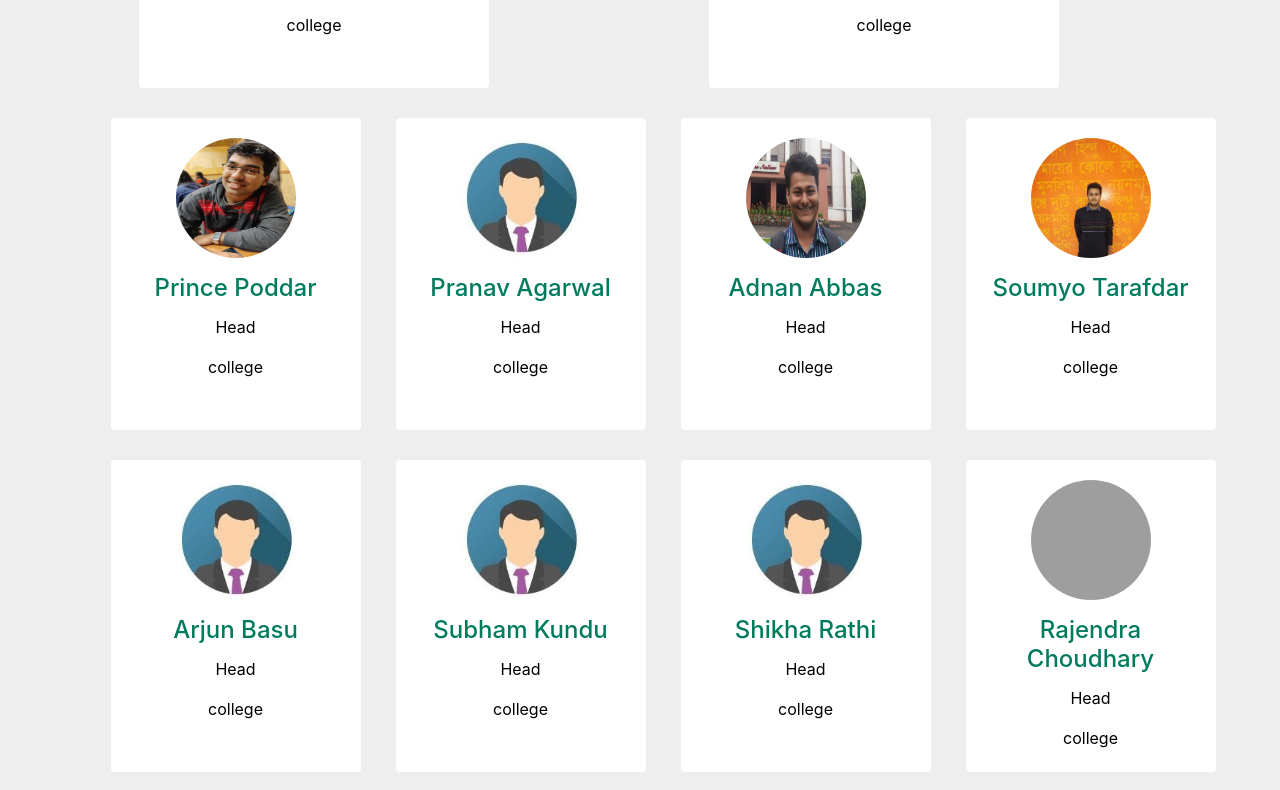
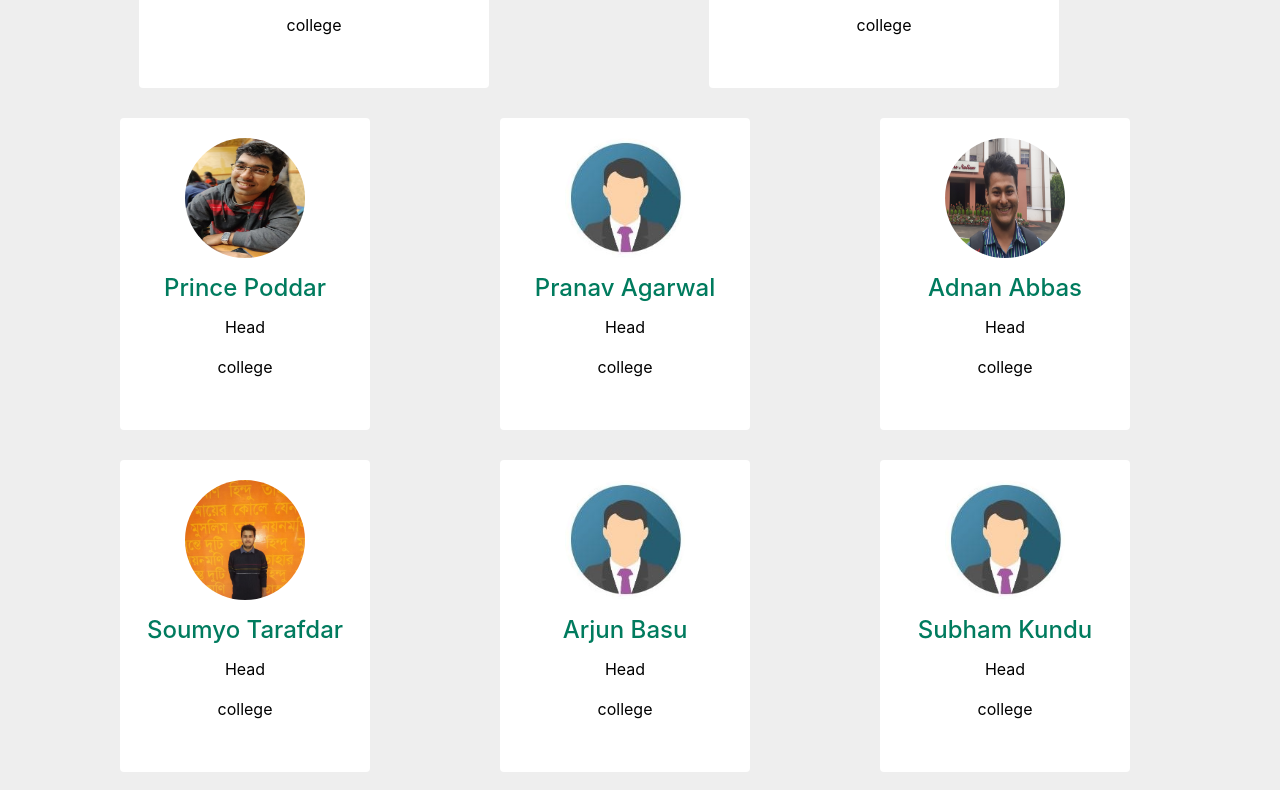
Before and after one commit to divyanshgupta56/mi-ed-home_page, a plain HTML site: page team.html in a window 1280 px wide. Shown: the part 790-1580 px from the top of the page. Drawn offline with nearby package versions, Linux system fonts and the light colour scheme; grey boxes are pictures that could not be loaded; files whose address does not match are found by name.

Commit message:
team updated

```diff
--- a/team.html
+++ b/team.html
@@ -747,7 +747,7 @@ section .section-title {
             </div>
             <!-- ./Team member -->
             <!-- Team member -->
-            <div class="col-xs-12 col-sm-6 col-md-6 col-lg-3">
+            <div class="col-xs-12 col-sm-6 col-md-4 col-lg-4">
                 <div class="image-flip" ontouchstart="this.classList.toggle('hover');">
                     <div class="mainflip">
                         <div class="frontside">
@@ -801,7 +801,7 @@ section .section-title {
             </div>
             <!-- ./Team member -->
             <!-- Team member -->
-            <div class="col-xs-12 col-sm-6 col-md-6 col-lg-3">
+            <div class="col-xs-12 col-sm-6 col-md-4 col-lg-4">
                 <div class="image-flip" ontouchstart="this.classList.toggle('hover');">
                     <div class="mainflip">
                         <div class="frontside">
@@ -853,7 +853,7 @@ section .section-title {
                     </div>
                 </div>
             </div>
-            <div class="col-xs-12 col-sm-6 col-md-6 col-lg-3">
+            <div class="col-xs-12 col-sm-6 col-md-4 col-lg-4">
                 <div class="image-flip" ontouchstart="this.classList.toggle('hover');">
                     <div class="mainflip">
                         <div class="frontside">
@@ -906,7 +906,7 @@ section .section-title {
             </div>
             <!-- ./Team member -->
             <!-- Team member -->
-            <div class="col-xs-12 col-sm-6 col-md-6 col-lg-3">
+            <div class="col-xs-12 col-sm-6 col-md-4 col-lg-4">
                 <div class="image-flip" ontouchstart="this.classList.toggle('hover');">
                     <div class="mainflip">
                         <div class="frontside">
@@ -959,7 +959,7 @@ section .section-title {
             </div>
             <!-- ./Team member -->
             <!-- Team member -->
-            <div class="col-xs-12 col-sm-6 col-md-6 col-lg-3">
+            <div class="col-xs-12 col-sm-6 col-md-4 col-lg-4">
                 <div class="image-flip" ontouchstart="this.classList.toggle('hover');">
                     <div class="mainflip">
                         <div class="frontside">
@@ -1010,7 +1010,7 @@ section .section-title {
                     </div>
                 </div>
             </div>
-            <div class="col-xs-12 col-sm-6 col-md-6 col-lg-3">
+            <div class="col-xs-12 col-sm-6 col-md-4 col-lg-4">
                 <div class="image-flip" ontouchstart="this.classList.toggle('hover');">
                     <div class="mainflip">
                         <div class="frontside">
@@ -1062,7 +1062,7 @@ section .section-title {
             </div>
             <!-- ./Team member -->
             <!-- Team member -->
-            <div class="col-xs-12 col-sm-6 col-md-6 col-lg-3">
+            <div class="col-xs-12 col-sm-6 col-md-4 col-lg-4">
                 <div class="image-flip" ontouchstart="this.classList.toggle('hover');">
                     <div class="mainflip">
                         <div class="frontside">
@@ -1115,7 +1115,7 @@ section .section-title {
             </div>
             <!-- ./Team member -->
             <!-- Team member -->
-            <div class="col-xs-12 col-sm-6 col-md-6 col-lg-3">
+            <div class="col-xs-12 col-sm-6 col-md-4 col-lg-4">
                 <div class="image-flip" ontouchstart="this.classList.toggle('hover');">
                     <div class="mainflip">
                         <div class="frontside">
```
